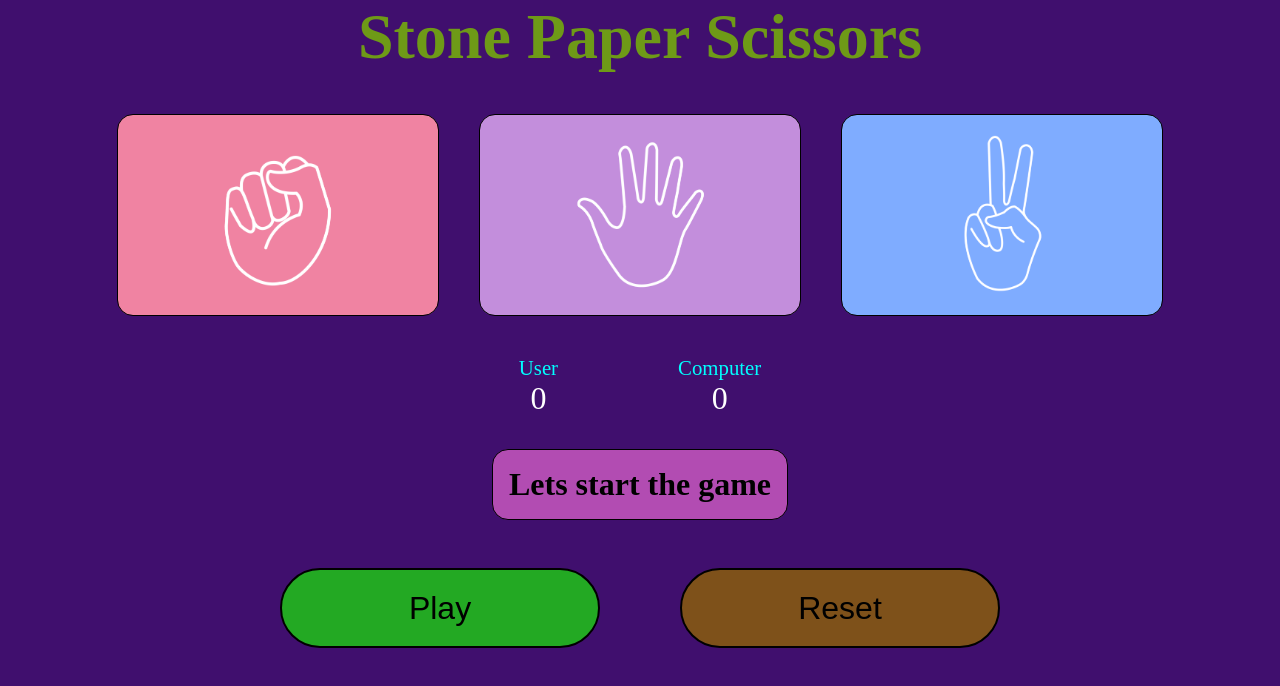
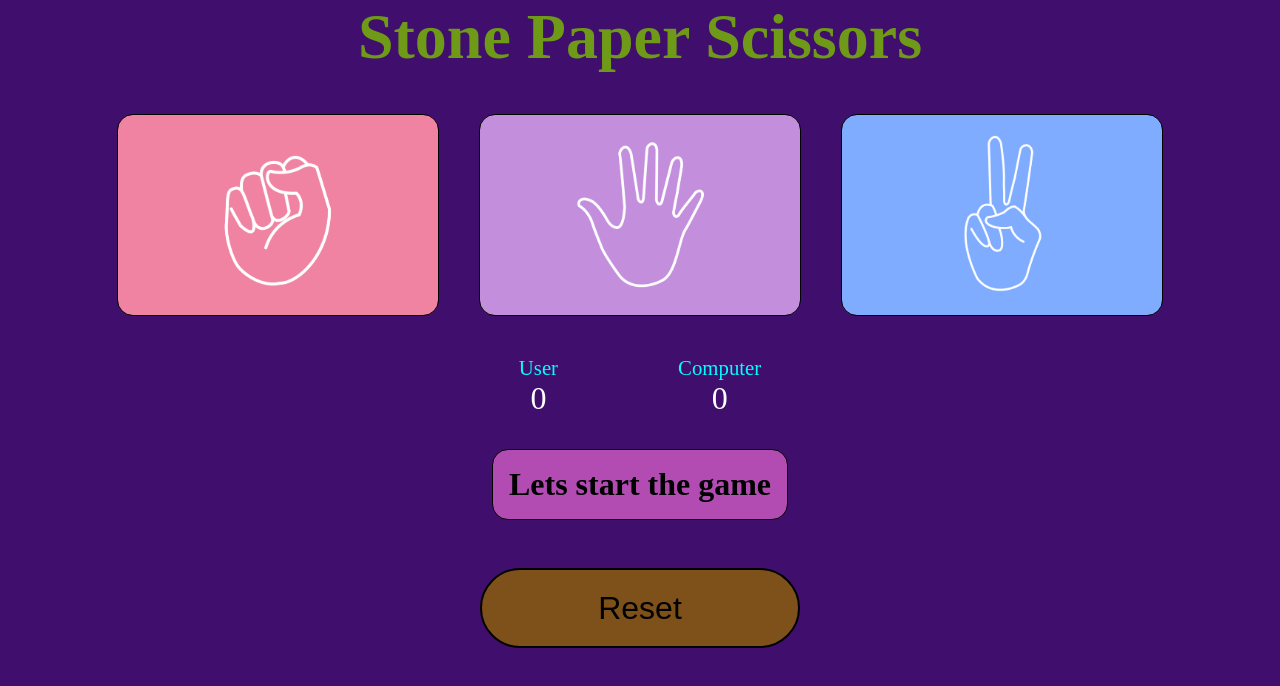
Before and after one commit to RitikRaj295/Stone-Paper-Scissor-Game, a plain HTML site: page index.html in a window 1280 px wide. Drawn offline with Linux system fonts and the light colour scheme.

Commit message:
html updated

```diff
--- a/index.html
+++ b/index.html
@@ -30,7 +30,6 @@
     <div class="msg">Lets start the game</div>
 
     <div class="buttons">
-        <button class="playBtn">Play </button>
         <button class="resetBtn">Reset</button>
 
     </div>
```
